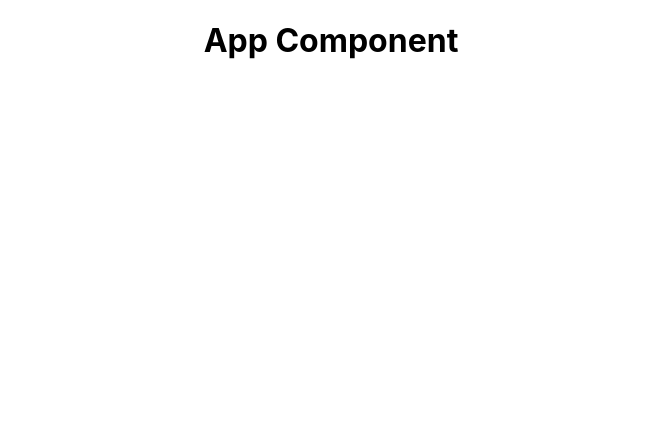
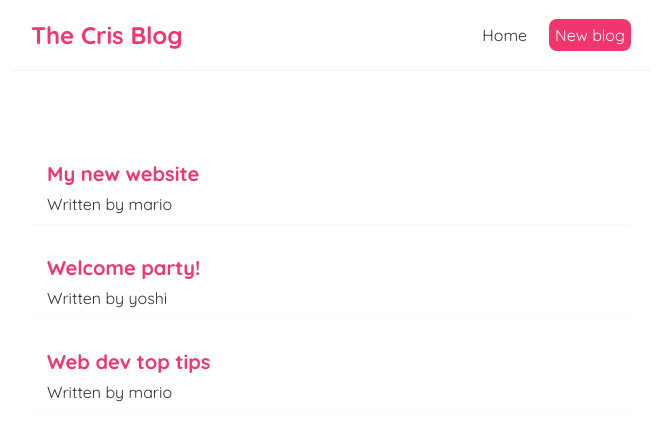
Before and after one commit to debcrisjol/blogreact, a React (Create React App) app: page / in a window 1280 px wide. Shown: the top 440 px of the page, without its empty margins (309-971 px from the left). Built offline with nearby package versions, Linux system fonts and the light colour scheme.

Commit message:
outputting list

```diff
--- a/src/App.css
+++ /dev/null
@@ -1,38 +0,0 @@
-.App {
-  text-align: center;
-}
-
-.App-logo {
-  height: 40vmin;
-  pointer-events: none;
-}
-
-@media (prefers-reduced-motion: no-preference) {
-  .App-logo {
-    animation: App-logo-spin infinite 20s linear;
-  }
-}
-
-.App-header {
-  background-color: #282c34;
-  min-height: 100vh;
-  display: flex;
-  flex-direction: column;
-  align-items: center;
-  justify-content: center;
-  font-size: calc(10px + 2vmin);
-  color: white;
-}
-
-.App-link {
-  color: #61dafb;
-}
-
-@keyframes App-logo-spin {
-  from {
-    transform: rotate(0deg);
-  }
-  to {
-    transform: rotate(360deg);
-  }
-}
--- a/src/App.js
+++ b/src/App.js
@@ -1,12 +1,13 @@
 
-import './App.css';
-
+import Navbar from "./Navbar";
+import Home from "./Home";
 function App() {
   return (
     <div className="App">
-    <div className="content">
-      <h1>App Component</h1>
-    </div>
+      <Navbar />
+      <div className="content">
+        <Home />
+      </div>
     </div>
   );
 }
--- /dev/null
+++ b/src/Home.js
@@ -0,0 +1,22 @@
+import { useState } from "react";
+
+const Home = () => {
+  const [blogs,setBlogs] = useState([
+    { title: 'My new website', body: 'lorem ipsum...', author: 'mario', id: 1 },
+    { title: 'Welcome party!', body: 'lorem ipsum...', author: 'yoshi', id: 2 },
+    { title: 'Web dev top tips', body: 'lorem ipsum...', author: 'mario', id: 3 }
+  ]);
+
+  return (
+    <div className="home">
+      {blogs.map(blog => (
+        <div className="blog-preview" key={blog.id} >
+          <h2>{ blog.title }</h2>
+          <p>Written by { blog.author }</p>
+        </div>
+      ))}
+    </div>
+  );
+}
+
+export default Home;
--- /dev/null
+++ b/src/Navbar.js
@@ -0,0 +1,17 @@
+const Navbar  = () => {
+    return (
+      <nav className="navbar">
+        <h1>The Cris Blog</h1>
+        <div className="links">
+            <a href="/">Home</a>
+            <a href="/create" style={{
+                color:'white',
+                backgroundColor:'#f1356d',
+                borderRadius:'8px'
+            }}>New blog</a>
+        </div>
+      </nav>
+     );
+}
+
+export default Navbar;
--- a/src/index.css
+++ b/src/index.css
@@ -1,13 +1,49 @@
-body {
+@import url('https://fonts.googleapis.com/css2?family=Quicksand:wght@300;400;500;600;700&display=swap');
+
+/* base styles */
+* {
   margin: 0;
-  font-family: -apple-system, BlinkMacSystemFont, 'Segoe UI', 'Roboto', 'Oxygen',
-    'Ubuntu', 'Cantarell', 'Fira Sans', 'Droid Sans', 'Helvetica Neue',
-    sans-serif;
-  -webkit-font-smoothing: antialiased;
-  -moz-osx-font-smoothing: grayscale;
+  font-family: "Quicksand";
+  color: #333;
 }
-
-code {
-  font-family: source-code-pro, Menlo, Monaco, Consolas, 'Courier New',
-    monospace;
+.navbar {
+  padding: 20px;
+  display: flex;
+  align-items: center;
+  max-width: 600px;
+  margin: 0 auto;
+  border-bottom: 1px solid #f2f2f2;
 }
+.navbar h1 {
+  color: #f1356d;
+}
+.navbar .links {
+  margin-left: auto;
+}
+.navbar a {
+  margin-left: 16px;
+  text-decoration: none;
+  padding: 6px;
+}
+.navbar a:hover {
+  color: #f1356d;
+}
+.content {
+  max-width: 600px;
+  margin: 40px auto;
+  padding: 20px;
+}
+/* blog previews / list */
+.blog-preview {
+  padding: 10px 16px;
+  margin: 20px 0;
+  border-bottom: 1px solid #fafafa;
+}
+.blog-preview:hover {
+  box-shadow: 1px 3px 5px rgba(0,0,0,0.1);
+}
+.blog-preview h2 {
+  font-size: 20px;
+  color: #f1356d;
+  margin-bottom: 8px;
+}
```
